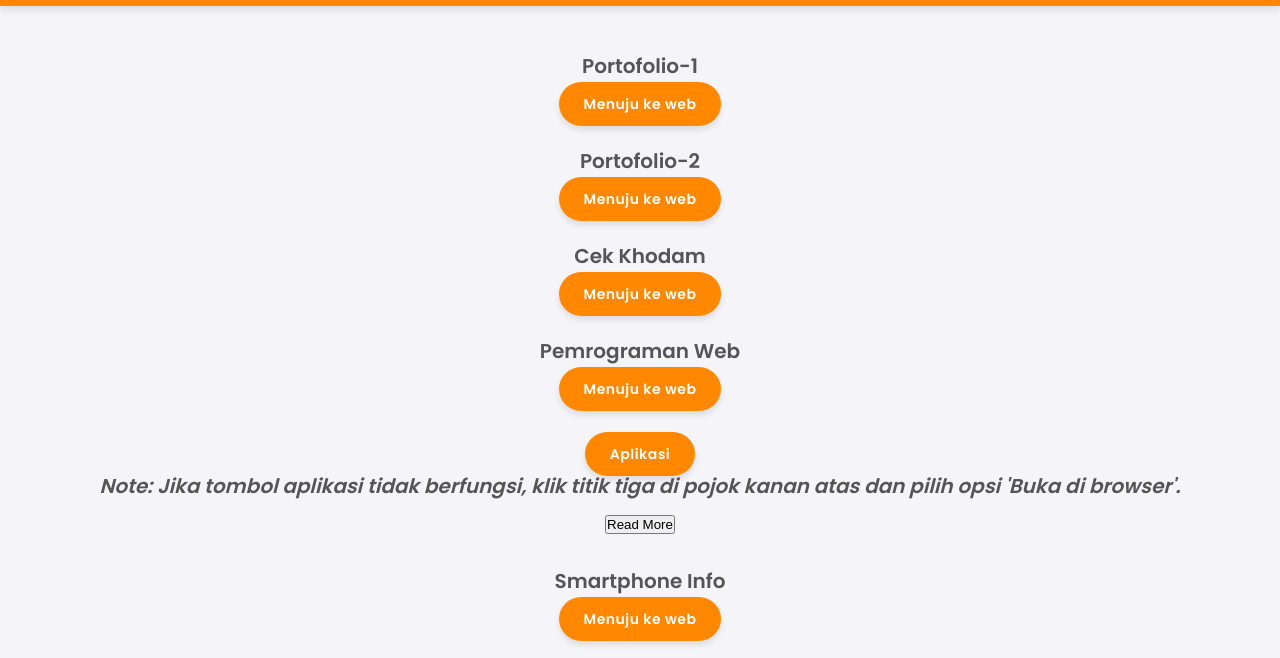
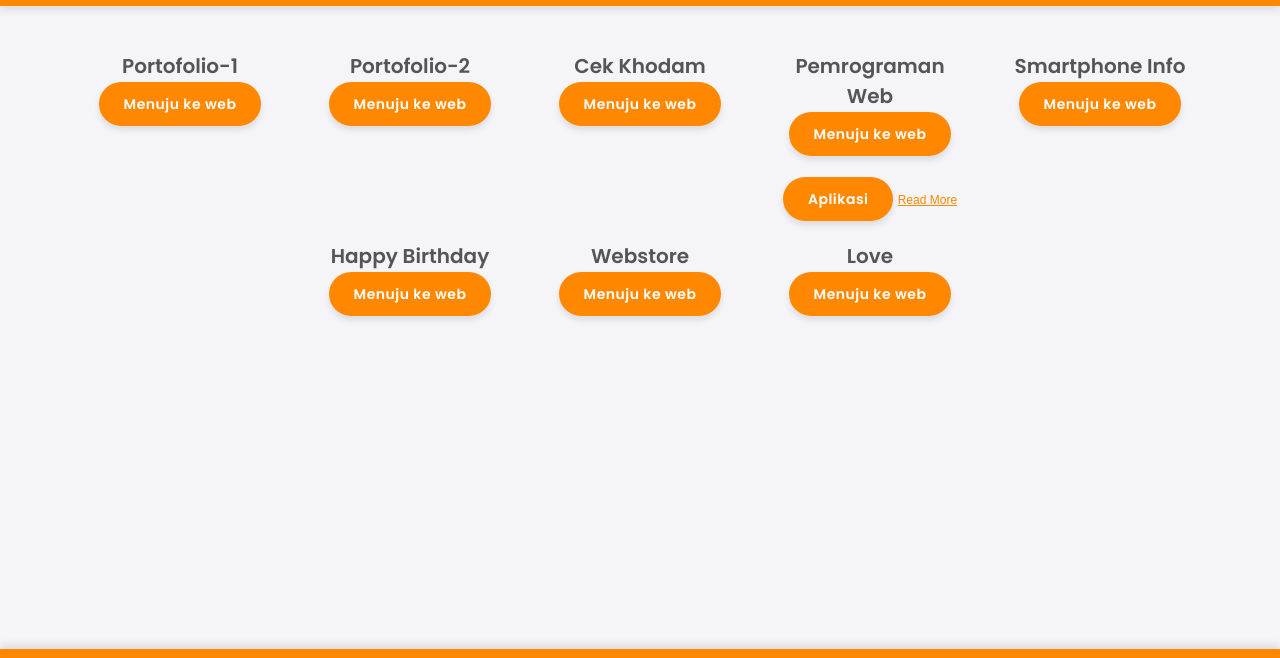
Before and after one commit to frhndevweb/link-hannaaffiii, a plain HTML site: page index.html in a window 1280 px wide. Shown: the part 76-734 px from the top of the page. Drawn offline with Linux system fonts and the light colour scheme.

Commit message:
Update style.css

```diff
--- a/style.css
+++ b/style.css
@@ -33,14 +33,15 @@ header h1 {
 /* Links Section */
 .links {
     display: flex;
-    flex-direction: column;
-    align-items: center;
+    flex-wrap: wrap;
+    justify-content: center;
     margin-top: 30px;
 }
 
 .link-item {
-    margin: 15px 0;
+    margin: 15px;
     text-align: center;
+    width: 200px;
 }
 
 .link-item p {
@@ -56,9 +57,20 @@ header h1 {
     margin-top: 5px;
     text-align: center;
     font-style: italic;
+    display: none; /* Initially hidden */
 }
 
+.read-more {
+    background-color: transparent;
+    border: none;
+    color: #ff8800;
+    font-size: 12px;
+    cursor: pointer;
+    text-decoration: underline;
+    margin-top: 5px;
+}
 
+/* Button */
 .button {
     background-color: #ff8800;
     color: white;
```
